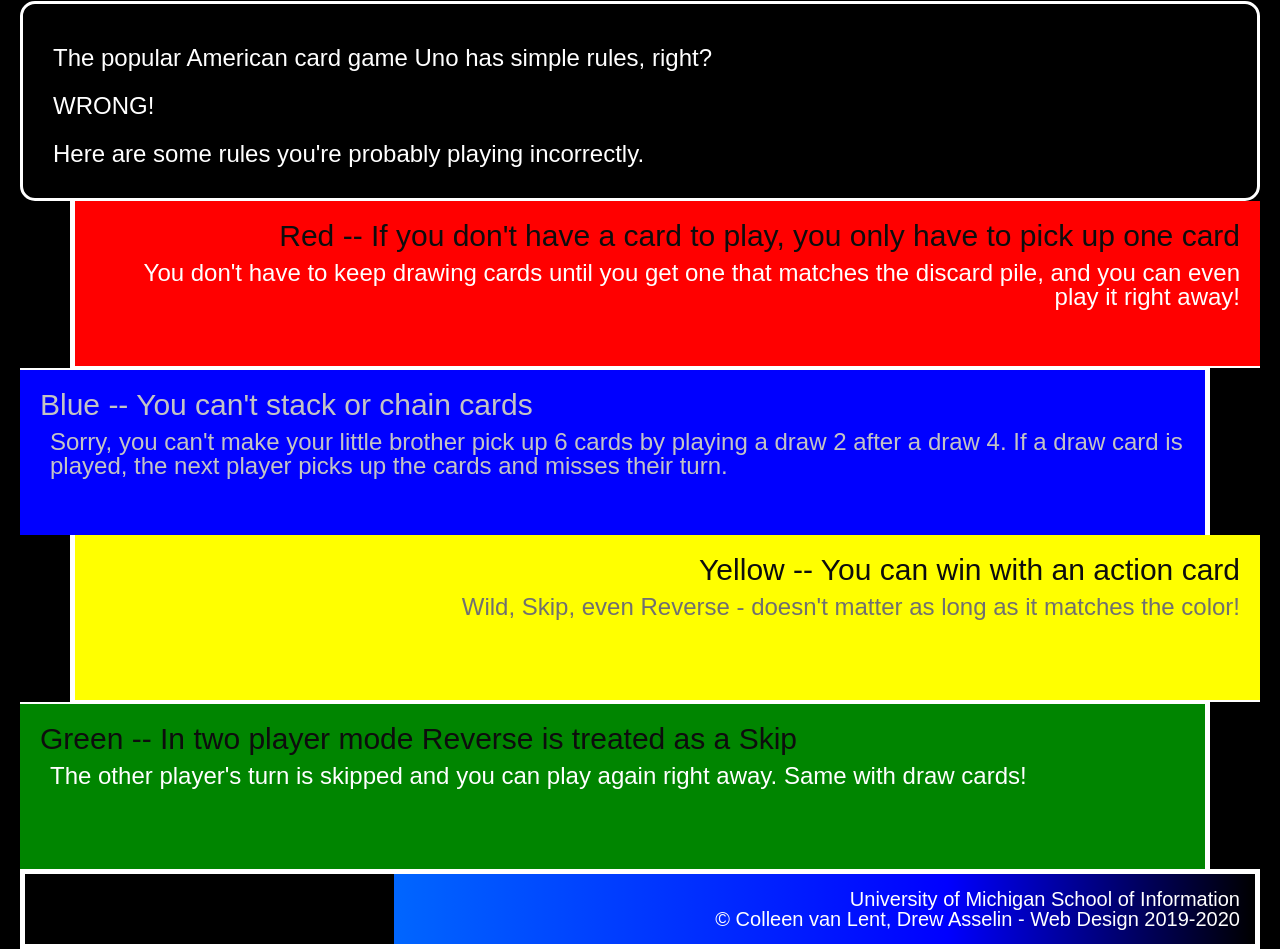
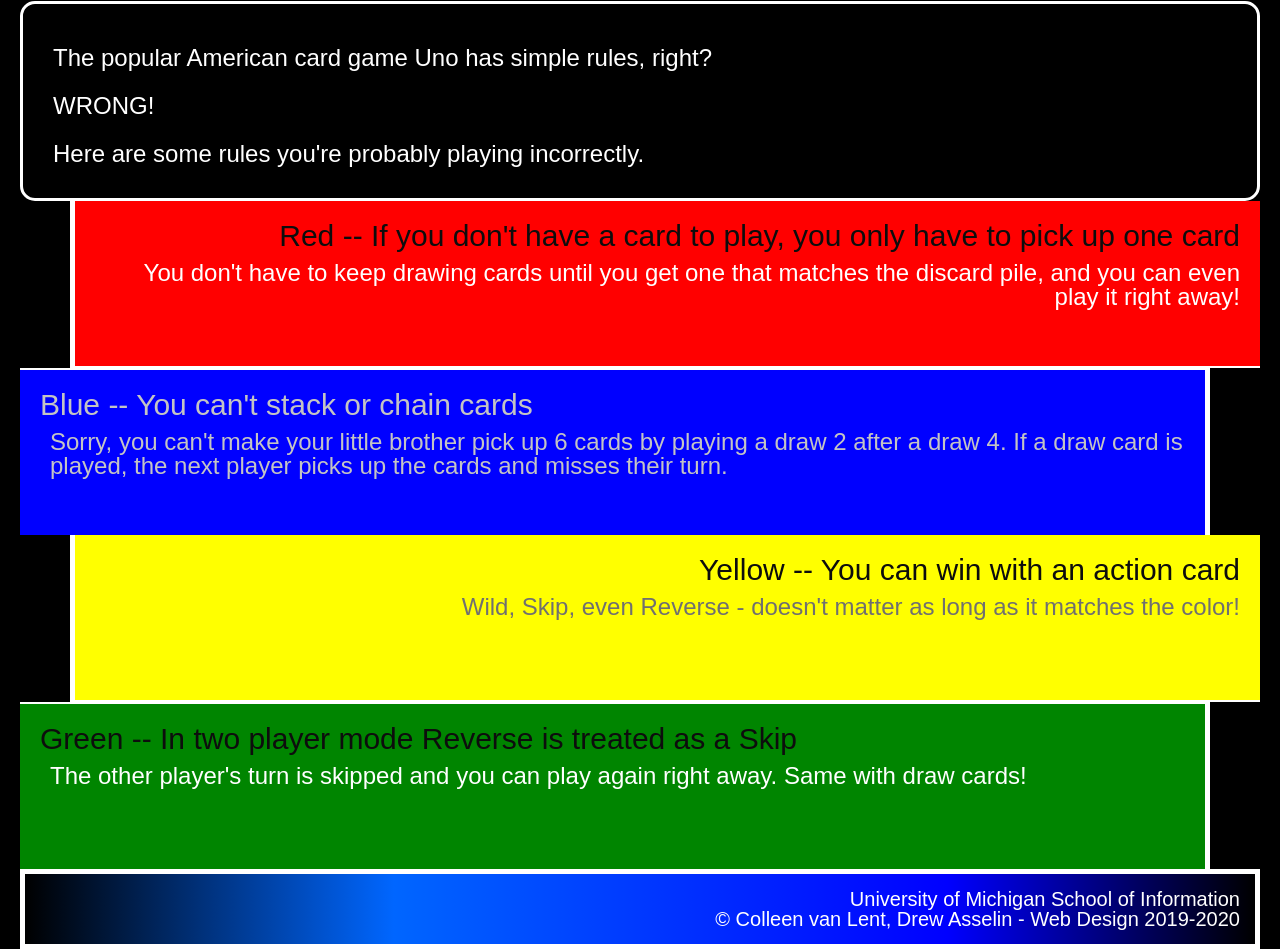
Before and after one commit to yasemingunal/hw3-2022, a plain HTML site: page index.html in a window 1280 px wide. Shown: the part 327-1276 px from the top of the page. Drawn offline with Linux system fonts and the light colour scheme.

Commit message:
Update style.css

```diff
--- a/css/style.css
+++ b/css/style.css
@@ -91,17 +91,8 @@
 
 
 footer {
-    /* FIX GRADIENT  */
-    background: linear-gradient(270deg, rgba(0,0,0,1) 0%, rgba(0,0,255,1) 25%, rgba(0,102,255,1) 70%, rgba(0,0,0,1) 0%);    border: 5px solid #ffffff;
+    background: linear-gradient(270deg, #000000 0%, #0000ff 25%, #0066ff 70%, #000000 100%);    border: 5px solid #ffffff;
     text-align: right;
-    /*
-    font-size: 20px;
-
-    padding: 15px 15px 15px 0px;
-
-    padding-top: 15px;
-    padding-right: 15px;
-    padding-bottom: 15px; */
 }
 
 footer p {
```
